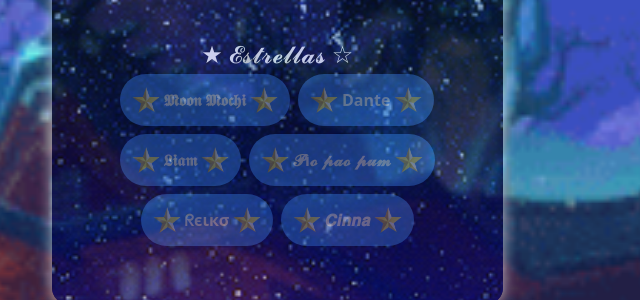
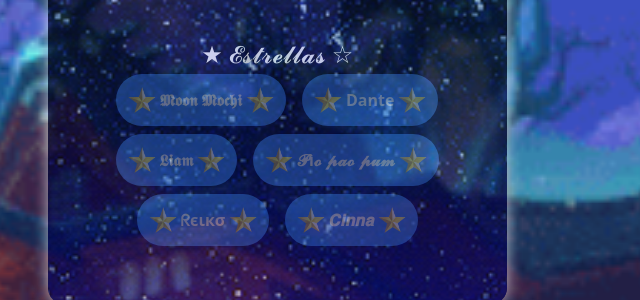
Before and after one commit to Guz-dev/Ninoro, an Astro site: page / in a window 1280 px wide. Shown: the part 284-584 px from the top of the page, 560-1200 px from the left. Built offline with nearby package versions, Linux system fonts and the light colour scheme; Astro itself is replaced by a stand-in of ours.

Commit message:
Update index.astro

```diff
--- a/src/pages/index.astro
+++ b/src/pages/index.astro
@@ -10,6 +10,16 @@
 const rows = Math.ceil(FRIENDS_DATA.length / 2)
 const cols = Math.ceil(FRIENDS_DATA.length / rows)
 
+const friends_matrix = Array(rows).fill("").map((_, i) => (
+    Array(cols).fill("").map((_, j) => {
+        const friend = FRIENDS_DATA[i * cols + j]
+        if (!friend) return null
+        return friend
+    })
+))
+
+
+
 ---
 
 <Layout title="Ninoro">
@@ -21,26 +31,36 @@
             <p class="md:w-2/3 text-white text-center text-md font-semibold bg-slate-600 rounded-lg p-2 bg-opacity-60">Hola, yo soy Ninoro, aquí podrás encontrar a las personas que significan algo para mí recientemente.</p>
             <div class="flex flex-col w-auto h-full md:h-1/2 p-2 px-16 justify-center items-center md:rounded-2xl rounded-3xl shadow-sky-300 starry opacity-70">
                 <h2 class="text-2xl text-white text-center">★ 𝓔𝓼𝓽𝓻𝓮𝓵𝓵𝓪𝓼 ☆</h2>
-                { Array(rows).fill("").map((_, i) => (
-                    <div class="flex flex-row justify-center items-center">
-                        { Array(cols).fill("").map((_, j) => {
-                            const friend = FRIENDS_DATA[i * cols + j]
-                            if (!friend) return null
-                            return (
-                                <a class="flex justify-center items-center min-w-fit px-2 md:p-2 m-1 bg-blue-500 text-white hover:bg-blue-200 hover:text-black transition-all ease-in duration-200 text-md font-semibold rounded-full animate-pulse" href={ friend.link }>
-                                    <img class="flex w-7 m-1" src={ Star.src }></img>
-                                        { friend.name }
-                                    <img class="flex w-7 m-1" src={ Star.src }></img>
-                                </a>
-                            )
-                        })}
-                    </div>
-                )) }
+                { friends_matrix.map( friend_row => {
+                    return (
+                        <div class="flex flex-row justify-center items-center gap-2">
+                            { friend_row.map( friend => {
+                                if (!friend) return null
+                                return (
+                                    <a class="flex justify-center items-center min-w-fit px-2 md:p-2 m-1 bg-blue-500 text-white hover:bg-blue-200 hover:text-black transition-all ease-in duration-200 text-md font-semibold rounded-full animate-pulse" href={ friend.link }>
+                                        <img class="flex w-7 m-1" src={ Star.src }>
+                                            <span>{ friend.name }</span>
+                                        <img class="flex w-7 m-1" src={ Star.src }>
+                                    </a>
+                                )
+                            })}
+                        </div>
+                    )
+                })}
             </div>
         </starrysky>
     </content>
 </Layout>
 
+<!--
+<div class="flex flex-row justify-center items-center">
+    <a class="flex justify-center items-center min-w-fit px-2 md:p-2 m-1 bg-blue-500 text-white hover:bg-blue-200 hover:text-black transition-all ease-in duration-200 text-md font-semibold rounded-full animate-pulse" href={ friend.link }>
+        <img class="flex w-7 m-1" src={ Star.src }></img>
+            { friend.name }
+        <img class="flex w-7 m-1" src={ Star.src }></img>
+    </a>
+</div>
+-->
 <style is:global>
     body{
         background-image: url("../assets/imgs/main_bg.gif");
```
